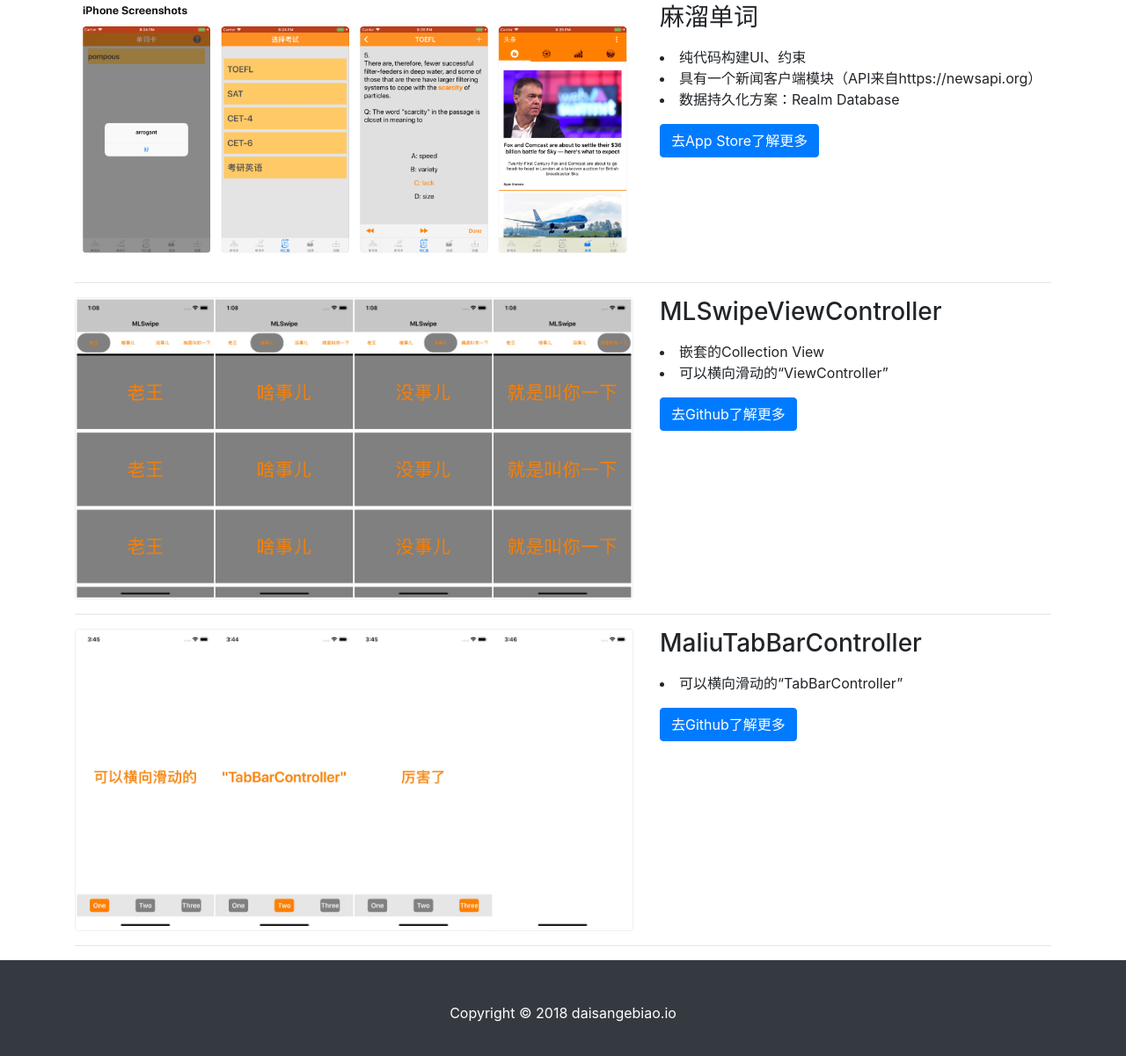
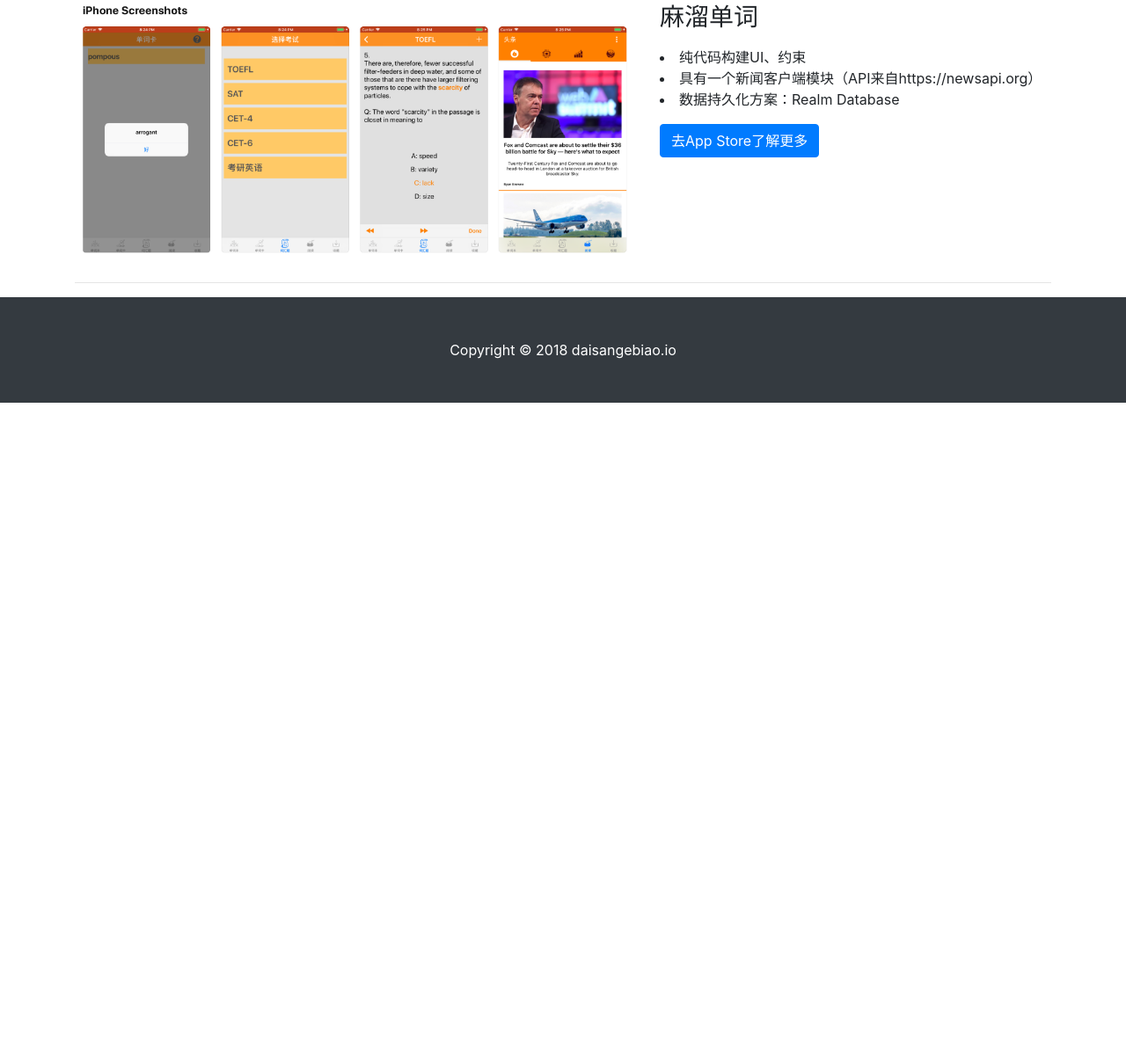
Before and after one commit to daisangebiao/daisangebiao.github.io, a website: page index.html in a window 1280 px wide. Shown: the part 473-1674 px from the top of the page at 88% size. After the commit the page ends 931 px from the top, so only its background shows below. Drawn offline with Linux system fonts and the light colour scheme.

Commit message:
remove two old projects

```diff
--- a/index.html
+++ b/index.html
@@ -91,72 +91,14 @@
       </div>
       <!-- /.row -->
 
-      <!-- <hr> -->
-
-      <!-- Project Three -->
-
-      <!-- /.row -->
-
-      <!-- <hr> -->
-
-      <!-- Project Four -->
-
-      <!-- /.row -->
 
       <hr>
 
 
       <!-- Project Five -->
-      <div class="row">
 
-        <div class="col-md-7">
-          <a href="#">
-            <img class="img-fluid rounded mb-3 mb-md-0" src="img/pic5.jpg" alt="">
-          </a>
-        </div>
-        <div class="col-md-5">
-          <h3>MLSwipeViewController</h3>
-          <p>
-
-              <li>
-                  嵌套的Collection View
-              </li>
-              <li>
-                  可以横向滑动的“ViewController”
-              </li>
-
-            </p>
-          <a class="btn btn-primary" href="https://github.com/daisangebiao/MLSwipeViewController" target="_blank">去Github了解更多</a>
-        </div>
-      </div>
       <!-- /.row -->
 
-      <hr>
-
-      <!-- Project Five -->
-      <div class="row">
-
-        <div class="col-md-7">
-          <a href="#">
-            <img class="img-fluid rounded mb-3 mb-md-0" src="img/pic4.jpg" alt="">
-          </a>
-        </div>
-        <div class="col-md-5">
-          <h3>MaliuTabBarController</h3>
-          <p>
-
-
-              <li>
-                  可以横向滑动的“TabBarController”
-              </li>
-
-            </p>
-          <a class="btn btn-primary" href="https://github.com/daisangebiao/MaliuTabBarController" target="_blank">去Github了解更多</a>
-        </div>
-      </div>
-      <!-- /.row -->
-
-      <hr>
 
       <!-- Pagination -->
 
```
Also changed, not shown: img/pic4.jpg (deleted), img/pic5.jpg (deleted), 1 other file.
